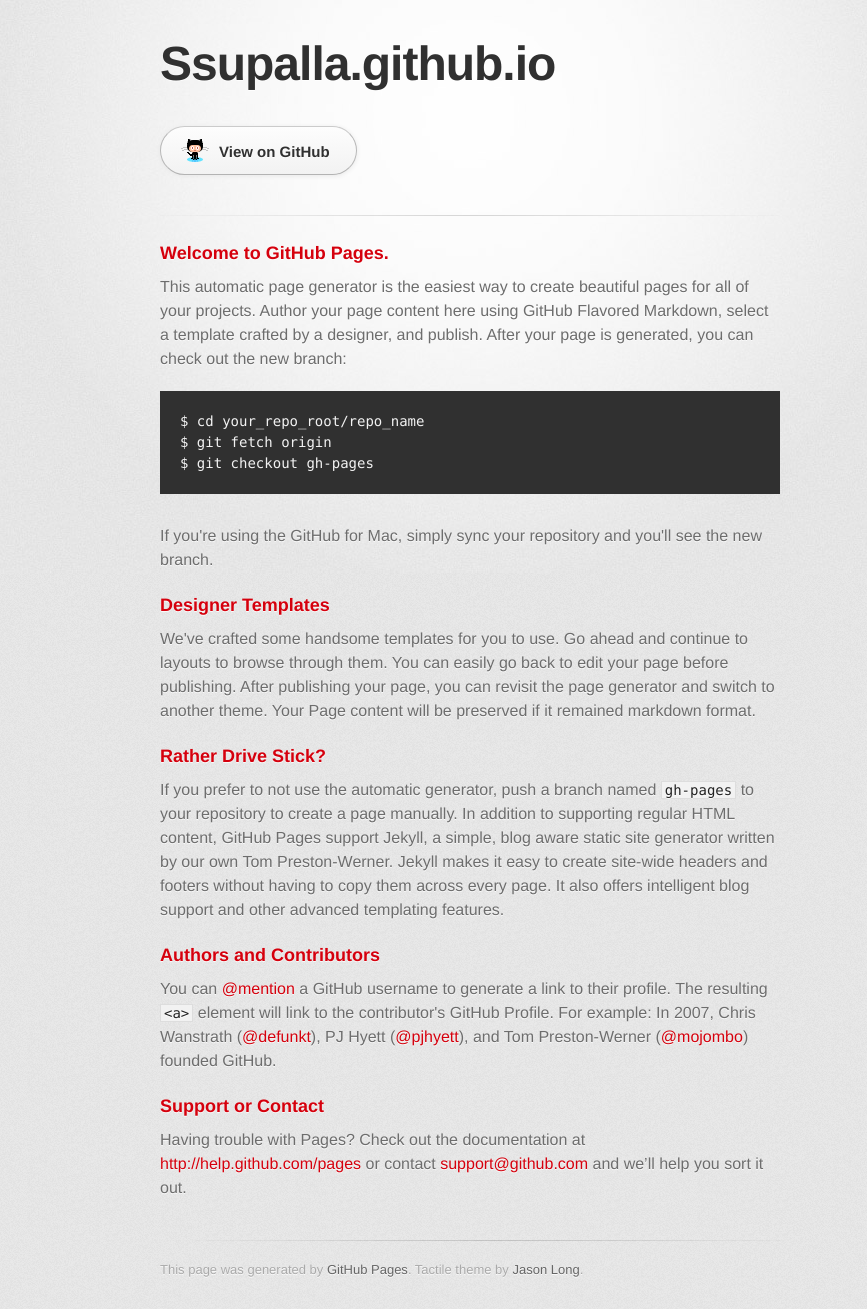
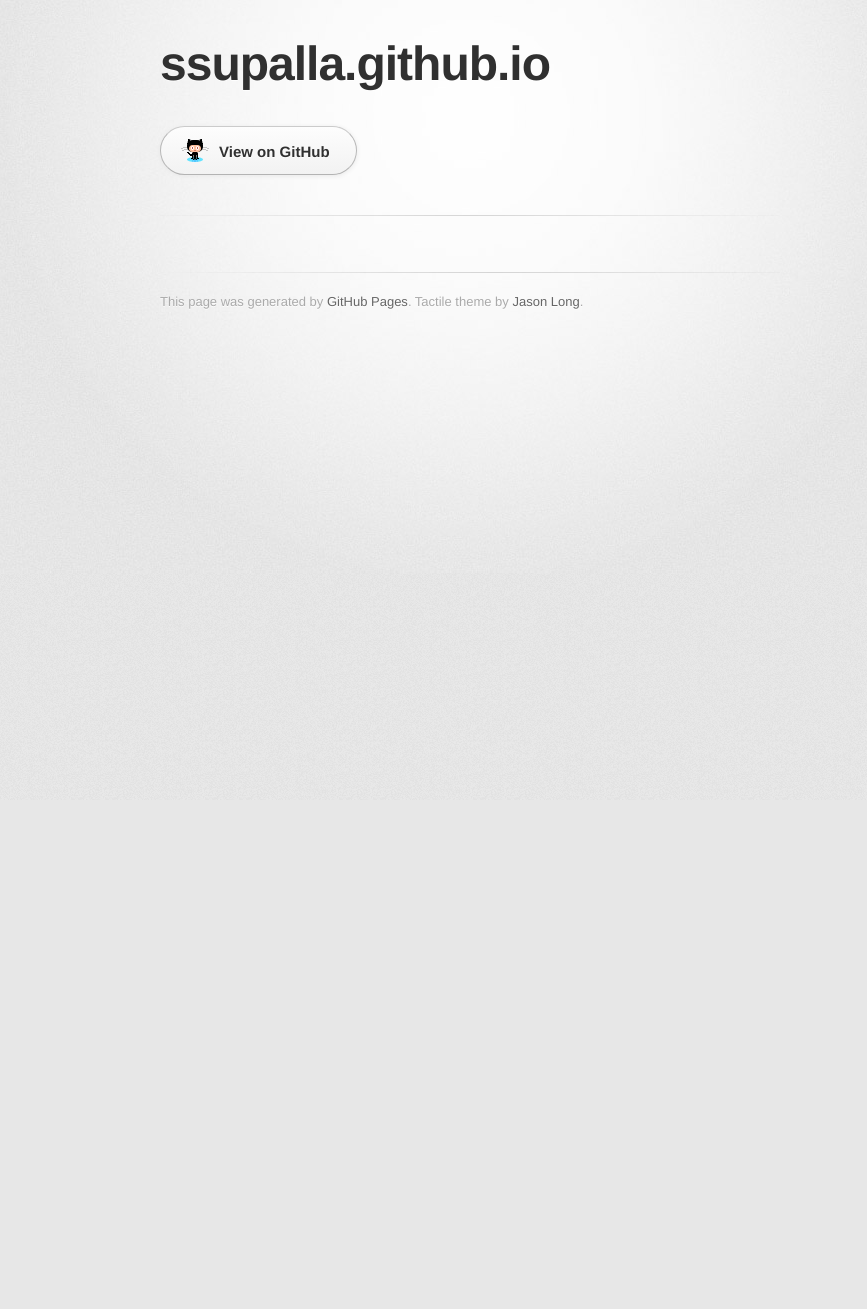
Before and after one commit to ssupalla/ssupalla.github.io, a plain HTML site: page index.html in a window 1280 px wide. Shown: the whole page, without its empty margins (170-1037 px from the left). After the commit the page ends 800 px from the top, so only its background shows below. Drawn offline with Linux system fonts and the light colour scheme; a web font is replaced by a local one.

Commit message:
Update index.html

```diff
--- a/index.html
+++ b/index.html
@@ -10,7 +10,7 @@
     <!--[if lt IE 9]>
     <script src="//html5shiv.googlecode.com/svn/trunk/html5.js"></script>
     <![endif]-->
-    <title>Ssupalla.github.io by ssupalla</title>
+    <title>ssupalla.github.io by ssupalla</title>
   </head>
 
   <body>
@@ -18,7 +18,7 @@
       <div class="inner">
 
         <header>
-          <h1>Ssupalla.github.io</h1>
+          <h1>ssupalla.github.io</h1>
           <h2></h2>
         </header>
 
@@ -27,40 +27,6 @@
         </section>
 
         <hr>
-
-        <section id="main_content">
-          <h3>
-<a name="welcome-to-github-pages" class="anchor" href="#welcome-to-github-pages"><span class="octicon octicon-link"></span></a>Welcome to GitHub Pages.</h3>
-
-<p>This automatic page generator is the easiest way to create beautiful pages for all of your projects. Author your page content here using GitHub Flavored Markdown, select a template crafted by a designer, and publish. After your page is generated, you can check out the new branch:</p>
-
-<pre><code>$ cd your_repo_root/repo_name
-$ git fetch origin
-$ git checkout gh-pages
-</code></pre>
-
-<p>If you're using the GitHub for Mac, simply sync your repository and you'll see the new branch.</p>
-
-<h3>
-<a name="designer-templates" class="anchor" href="#designer-templates"><span class="octicon octicon-link"></span></a>Designer Templates</h3>
-
-<p>We've crafted some handsome templates for you to use. Go ahead and continue to layouts to browse through them. You can easily go back to edit your page before publishing. After publishing your page, you can revisit the page generator and switch to another theme. Your Page content will be preserved if it remained markdown format.</p>
-
-<h3>
-<a name="rather-drive-stick" class="anchor" href="#rather-drive-stick"><span class="octicon octicon-link"></span></a>Rather Drive Stick?</h3>
-
-<p>If you prefer to not use the automatic generator, push a branch named <code>gh-pages</code> to your repository to create a page manually. In addition to supporting regular HTML content, GitHub Pages support Jekyll, a simple, blog aware static site generator written by our own Tom Preston-Werner. Jekyll makes it easy to create site-wide headers and footers without having to copy them across every page. It also offers intelligent blog support and other advanced templating features.</p>
-
-<h3>
-<a name="authors-and-contributors" class="anchor" href="#authors-and-contributors"><span class="octicon octicon-link"></span></a>Authors and Contributors</h3>
-
-<p>You can <a href="https://github.com/blog/821" class="user-mention">@mention</a> a GitHub username to generate a link to their profile. The resulting <code>&lt;a&gt;</code> element will link to the contributor's GitHub Profile. For example: In 2007, Chris Wanstrath (<a href="https://github.com/defunkt" class="user-mention">@defunkt</a>), PJ Hyett (<a href="https://github.com/pjhyett" class="user-mention">@pjhyett</a>), and Tom Preston-Werner (<a href="https://github.com/mojombo" class="user-mention">@mojombo</a>) founded GitHub.</p>
-
-<h3>
-<a name="support-or-contact" class="anchor" href="#support-or-contact"><span class="octicon octicon-link"></span></a>Support or Contact</h3>
-
-<p>Having trouble with Pages? Check out the documentation at <a href="http://help.github.com/pages">http://help.github.com/pages</a> or contact <a href="mailto:support@github.com">support@github.com</a> and we’ll help you sort it out.</p>
-        </section>
 
         <footer>
           This page was generated by <a href="http://pages.github.com">GitHub Pages</a>. Tactile theme by <a href="https://twitter.com/jasonlong">Jason Long</a>.
```
